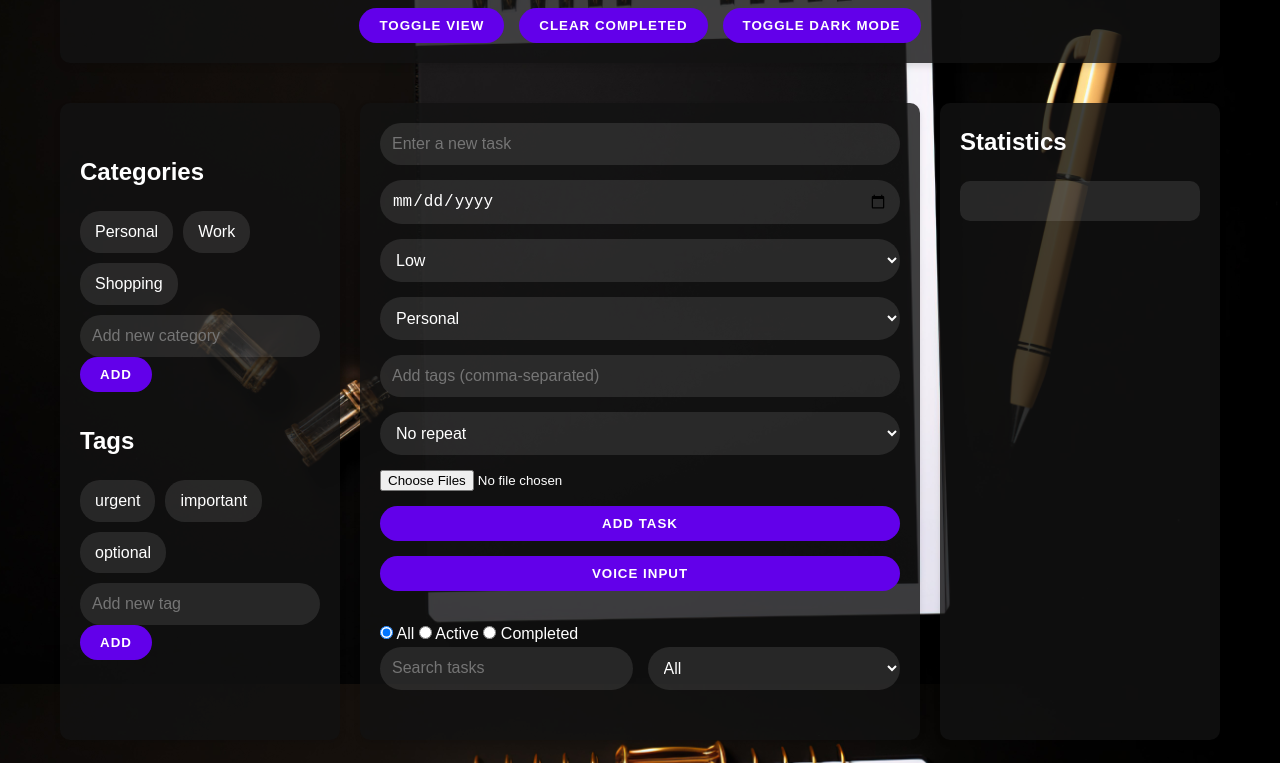
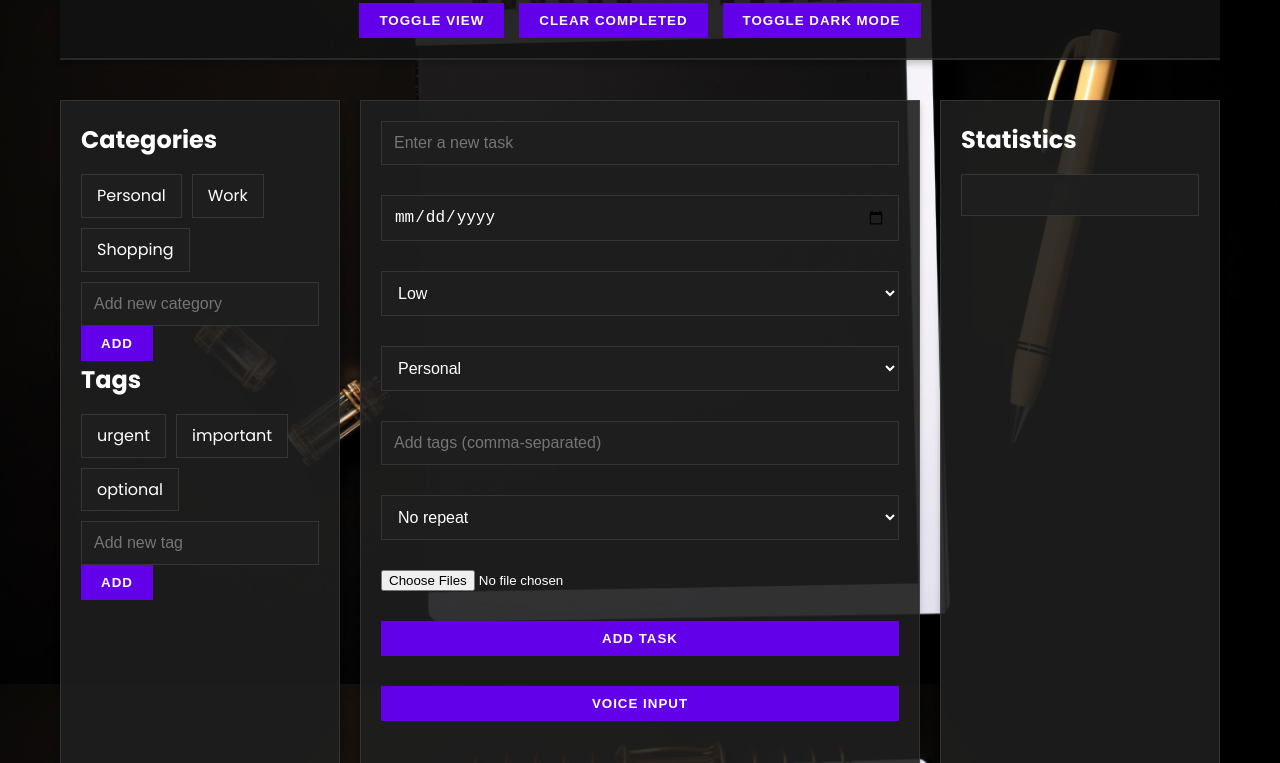
Before and after one commit to kimenjuivy/to_do_list, a plain HTML site: page index.html in a window 1280 px wide. Shown: the part 116-879 px from the top of the page. Drawn offline with Linux system fonts and the light colour scheme; a script that the page names is missing.

Commit message:
modify all modified files

```diff
--- a/index.html
+++ b/index.html
@@ -6,7 +6,7 @@
     <title>To-Do List App</title>
     <link rel="stylesheet" href="styles.css">
     <script src="https://cdnjs.cloudflare.com/ajax/libs/dragula/3.7.2/dragula.min.js"></script>
-</head>
+    <link href="https://fonts.googleapis.com/css2?family=Poppins:wght@300;400;600;700&display=swap" rel="stylesheet"></head>
 <body>
     <div class="container">
         <header>
@@ -21,7 +21,7 @@
         <main class="app-container">
             <section class="sidebar">
                 <div class="calendar-container">
-                    <!-- js to dynamically add the calender or something idk-->
+
                 </div>
                 <div class="categories">
                     <h3>Categories</h3>
--- a/script.js
+++ b/script.js
@@ -23,6 +23,7 @@ const clearCompletedBtn = document.getElementById('clear-completed');
 const darkModeToggle = document.getElementById('dark-mode-toggle');
 const voiceInputBtn = document.getElementById('voice-input');
 const statsDisplay = document.getElementById('stats-display');
+
 
 
 function init() {
@@ -426,7 +427,7 @@ function handleRecurringTasks() {
     renderTasks();
 }
 
-// Task Sharing
+
 function shareTask(task) {
     if (navigator.share) {
         navigator.share({
@@ -442,8 +443,7 @@ function shareTask(task) {
     }
 }
 
-// Initialize the app
+
 init();
 
-// Check for recurring tasks daily
 setInterval(handleRecurringTasks, 24 * 60 * 60 * 1000);
--- a/styles.css
+++ b/styles.css
@@ -1,13 +1,15 @@
-/* Base Styles */
 :root {
     --primary-color: #6200ea;
     --secondary-color: #00e5ff;
     --text-color: #ffffff;
-    --background-color: rgba(18, 18, 18, 0.8);
-    --card-background: rgba(255, 255, 255, 0.1);
-    --hover-color: rgba(255, 255, 255, 0.2);
-    --shadow: 0 4px 6px rgba(0, 0, 0, 0.1);
+    --background-color: rgba(18, 18, 18, 0.9);
+    --card-background: rgba(30, 30, 30, 0.9);
+    --hover-color: rgba(50, 50, 50, 0.9);
+    --shadow: 0 4px 6px rgba(0, 0, 0, 0.2);
     --transition: all 0.3s ease;
+    --border-color: rgba(255, 255, 255, 0.1);
+    --section-padding: 20px;
+    --field-margin: 15px;
 }
 
 * {
@@ -29,12 +31,11 @@
 .container {
     max-width: 1200px;
     margin: 0 auto;
-    padding: 20px;
+    padding: var(--section-padding);
 }
 
-  /* Typography */
 h1, h2, h3 {
-    margin-bottom: 20px;
+    margin-bottom: var(--field-margin);
     font-weight: 700;
 }
 
@@ -42,30 +43,27 @@
 h2 { font-size: 2rem; }
 h3 { font-size: 1.5rem; }
 
-  /* Header Styles */
 header {
     text-align: center;
     margin-bottom: 40px;
-    padding: 20px;
+    padding: var(--section-padding);
     background-color: var(--background-color);
-    border-radius: 10px;
     box-shadow: var(--shadow);
+    border-bottom: 2px solid var(--border-color);
 }
 
 nav {
     display: flex;
     justify-content: center;
-    gap: 15px;
-    margin-top: 20px;
+    gap: var(--field-margin);
+    margin-top: var(--field-margin);
 }
 
-  /* Button Styles */
 button {
     background-color: var(--primary-color);
     color: var(--text-color);
     border: none;
     padding: 10px 20px;
-    border-radius: 25px;
     cursor: pointer;
     transition: var(--transition);
     font-weight: 600;
@@ -75,28 +73,29 @@
 
 button:hover {
     background-color: var(--secondary-color);
-    transform: translateY(-2px);
 }
 
-  /* Main Content Layout */
 .app-container {
     display: grid;
     grid-template-columns: 1fr 2fr 1fr;
-    gap: 20px;
+    gap: var(--section-padding);
 }
 
 .sidebar, .task-container, .stats-container {
-    background-color: var(--background-color);
-    border-radius: 10px;
-    padding: 20px;
+    background-color: var(--card-background);
+    padding: var(--section-padding);
     box-shadow: var(--shadow);
+    border: 1px solid var(--border-color);
 }
 
-  /* Form Styles */
 #task-form {
     display: grid;
-    gap: 15px;
+    gap: var(--field-margin);
     margin-bottom: 30px;
+}
+
+#task-form > * {
+    margin-bottom: var(--field-margin);
 }
 
 input[type="text"],
@@ -104,8 +103,7 @@
 select {
     width: 100%;
     padding: 12px;
-    border: none;
-    border-radius: 25px;
+    border: 1px solid var(--border-color);
     background-color: var(--card-background);
     color: var(--text-color);
     font-size: 1rem;
@@ -116,27 +114,25 @@
 input[type="date"]:focus,
 select:focus {
     outline: none;
-    box-shadow: 0 0 0 2px var(--secondary-color);
+    border-color: var(--secondary-color);
 }
 
-  /* Task List Styles */
 .task-list {
     display: grid;
-    gap: 20px;
+    gap: var(--field-margin);
 }
 
 .task-item {
     background-color: var(--card-background);
-    border-radius: 10px;
-    padding: 20px;
+    padding: var(--section-padding);
     display: grid;
-    gap: 15px;
+    gap: var(--field-margin);
     transition: var(--transition);
+    border: 1px solid var(--border-color);
 }
 
 .task-item:hover {
     background-color: var(--hover-color);
-    transform: translateY(-3px);
 }
 
 .task-text {
@@ -144,13 +140,11 @@
     font-weight: 600;
 }
 
-  /* Priority Colors */
 .priority-low { border-left: 5px solid #4caf50; }
 .priority-medium { border-left: 5px solid #ffc107; }
 .priority-high { border-left: 5px solid #f44336; }
 .priority-urgent { border-left: 5px solid #9c27b0; }
 
-  /* Subtask Styles */
 .task-item ul {
     list-style-type: none;
     margin-left: 20px;
@@ -166,32 +160,28 @@
     margin-right: 10px;
 }
 
-  /* Progress Bar Styles */
 progress {
     width: 100%;
     height: 8px;
-    border-radius: 4px;
     background-color: var(--card-background);
 }
 
 progress::-webkit-progress-bar {
     background-color: var(--card-background);
-    border-radius: 4px;
 }
 
 progress::-webkit-progress-value {
     background-color: var(--secondary-color);
-    border-radius: 4px;
 }
 
-  /* Calendar Styles */
-  .calendar-container {
+.sidebar-section {
     margin-bottom: 30px;
+    border-bottom: 1px solid var(--border-color);
+    padding-bottom: var(--section-padding);
 }
 
-  /* Category and Tag Styles */
-  .categories, .tags {
-    margin-bottom: 30px;
+.sidebar-section:last-child {
+    border-bottom: none;
 }
 
 #category-list, #tag-list {
@@ -202,40 +192,37 @@
     background-color: var(--card-background);
     margin-bottom: 10px;
     padding: 8px 15px;
-    border-radius: 20px;
     display: inline-block;
     margin-right: 10px;
+    border: 1px solid var(--border-color);
 }
 
-  /* Search and Filter Styles */
 .search-container {
     display: flex;
-    gap: 15px;
+    gap: var(--field-margin);
     margin-bottom: 30px;
 }
 
-  /* Stats Display Styles */
 #stats-display {
     background-color: var(--card-background);
-    border-radius: 10px;
-    padding: 20px;
+    padding: var(--section-padding);
+    border: 1px solid var(--border-color);
 }
 
-  /* Footer Styles */
 footer {
     text-align: center;
     margin-top: 40px;
-    padding: 20px;
+    padding: var(--section-padding);
     background-color: var(--background-color);
-    border-radius: 10px;
     box-shadow: var(--shadow);
+    border-top: 2px solid var(--border-color);
 }
 
 .footer-content {
     display: flex;
     justify-content: center;
     align-items: center;
-    gap: 20px;
+    gap: var(--field-margin);
 }
 
 .footer-logo {
@@ -243,7 +230,6 @@
     font-weight: bold;
 }
 
-  /* Responsive Design */
 @media (max-width: 1024px) {
     .app-container {
         grid-template-columns: 1fr 2fr;
```
Lines whose indentation alone changed are shown as unchanged.
